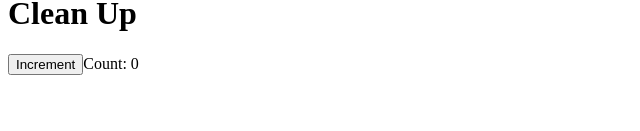
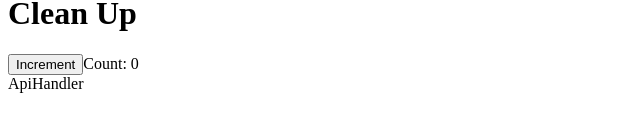
Before and after one commit to iamsabitak/vite-project-ts, a React app: page /counter in a window 1280 px wide. Shown: the part 293-424 px from the top of the page, without its empty margins (0-640 px from the left). Built offline with nearby package versions, Linux system fonts and the light colour scheme; the HTML template or start-up script is replaced by a standard one.

Commit message:
implemented the apihandler component

```diff
--- a/src/components/Counter.tsx
+++ b/src/components/Counter.tsx
@@ -1,6 +1,7 @@
 import React from "react";
 import CleanUp from "./CleanUpFunc";
 import useCustom from "./useCounter";
+import ApiHandler from "./ApiHandler";
 
 const Counter: React.FC = () => {
   const { count, addOne, minusOne } = useCustom();
@@ -11,6 +12,7 @@ const Counter: React.FC = () => {
       <button onClick={addOne}>Increment</button>
       <button onClick={minusOne}>Decrement</button>
       <CleanUp />
+      <ApiHandler />
     </div>
   );
 };
```
